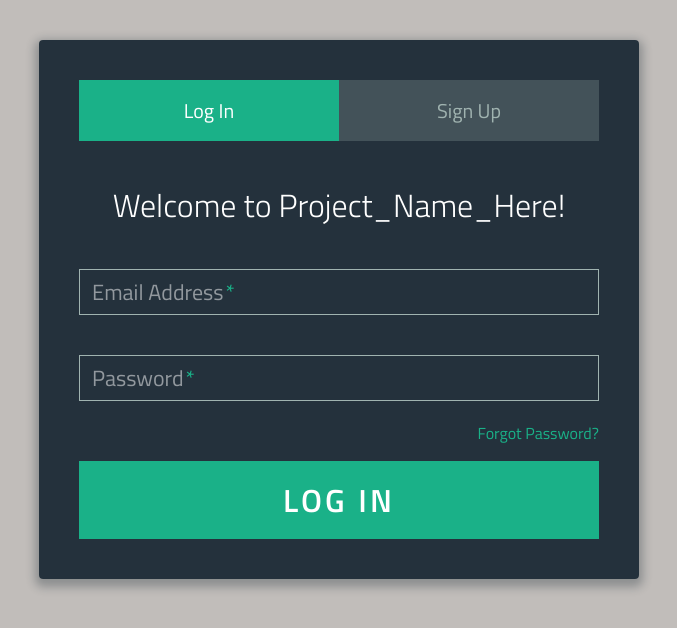
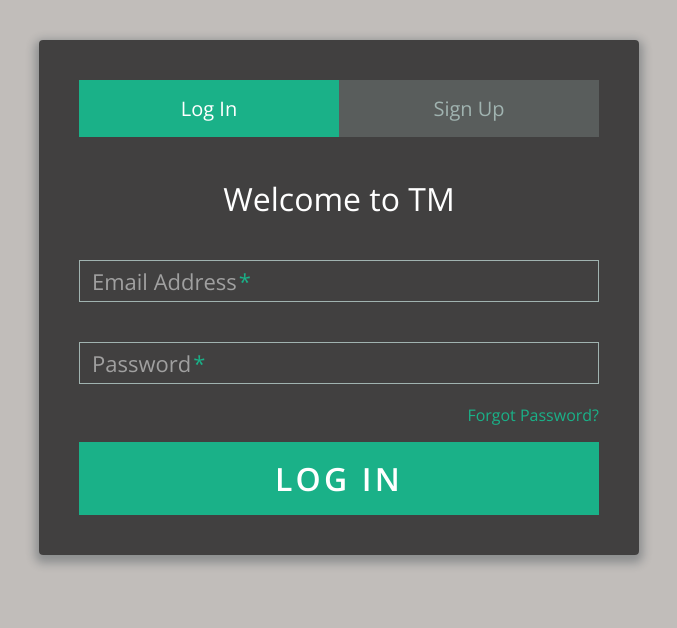
Before and after one commit to victorgong16/csc396_prototyping, a plain HTML site: page login.html in a window 1280 px wide. Shown: the whole page, without its empty margins (301-978 px from the left). Drawn offline with nearby package versions, Linux system fonts and the light colour scheme.

Commit message:
Styling changes

```diff
--- a/css/style.css
+++ b/css/style.css
@@ -4,11 +4,11 @@
 
 html {
   overflow-y: scroll;
+  font-family: 'Open Sans', sans-serif;
 }
 
 body {
   background: #c1bdba;
-  font-family: 'Titillium Web', sans-serif;
 }
 
 a {
@@ -22,7 +22,7 @@ a:hover {
 }
 
 .form {
-  background: rgba(19, 35, 47, 0.9);
+  background: rgba(51, 51, 51, 0.9);
   padding: 40px;
   max-width: 600px;
   margin: 40px auto;
--- a/css/timer.css
+++ b/css/timer.css
@@ -7,7 +7,7 @@ body {
 }
 
 body.apply-fonts {
-    font-family: 'Roboto', sans-serif;
+    font-family: 'Open Sans', sans-serif;
 }
 
 .navbar-light {
--- a/login.html
+++ b/login.html
@@ -6,6 +6,7 @@
     <link href='http://fonts.googleapis.com/css?family=Titillium+Web:400,300,600' rel='stylesheet' type='text/css'>
     <link rel="stylesheet" href="css/normalize.css">
     <link rel="stylesheet" href="css/style.css">
+    <link href='https://fonts.googleapis.com/css?family=Open+Sans:400,300,300italic,400italic,600,600italic,700,700italic,800,800italic&subset=latin,greek,cyrillic,greek-ext,vietnamese,cyrillic-ext,latin-ext' rel='stylesheet' type='text/css'>
     <script src='http://cdnjs.cloudflare.com/ajax/libs/jquery/2.1.3/jquery.min.js'></script>
 	<script src="js/login.js"></script>
   </head>
@@ -21,7 +22,7 @@
 
 				<!-- Here is the login portion of the page-->
 				<div id="login">
-					<h1>Welcome to Project_Name_Here!</h1>
+					<h1>Welcome to TM</h1>
 
 					<form action="/" method="post">
 					<div class="field-wrap">
@@ -39,7 +40,7 @@
 					</div>
 
 					<p class="forgot"><a href="#">Forgot Password?</a></p>
-					<input type="button" class="button button-block" onclick="location.href='index.html';" value="Log In" />
+					<input type="button" class="button button-block" onclick="parent.location.href='index.html';" value="Log In" />
 
 					</form>
 				</div>
@@ -80,7 +81,7 @@
 					<input type="password"required autocomplete="off"/>
 				</div>
 
-				<input type="button" class="button button-block" onclick="location.href='index.html';" value="Get Started!" />
+				<input type="button" class="button button-block" onclick="parent.location.href='index.html';" value="Get Started!" />
 			  </form>
 
 			</div>
```
Also changed, not shown: todo.html (+1 -0 lines), profile.html (line endings or trailing spaces), timer.html (line endings or trailing spaces).
